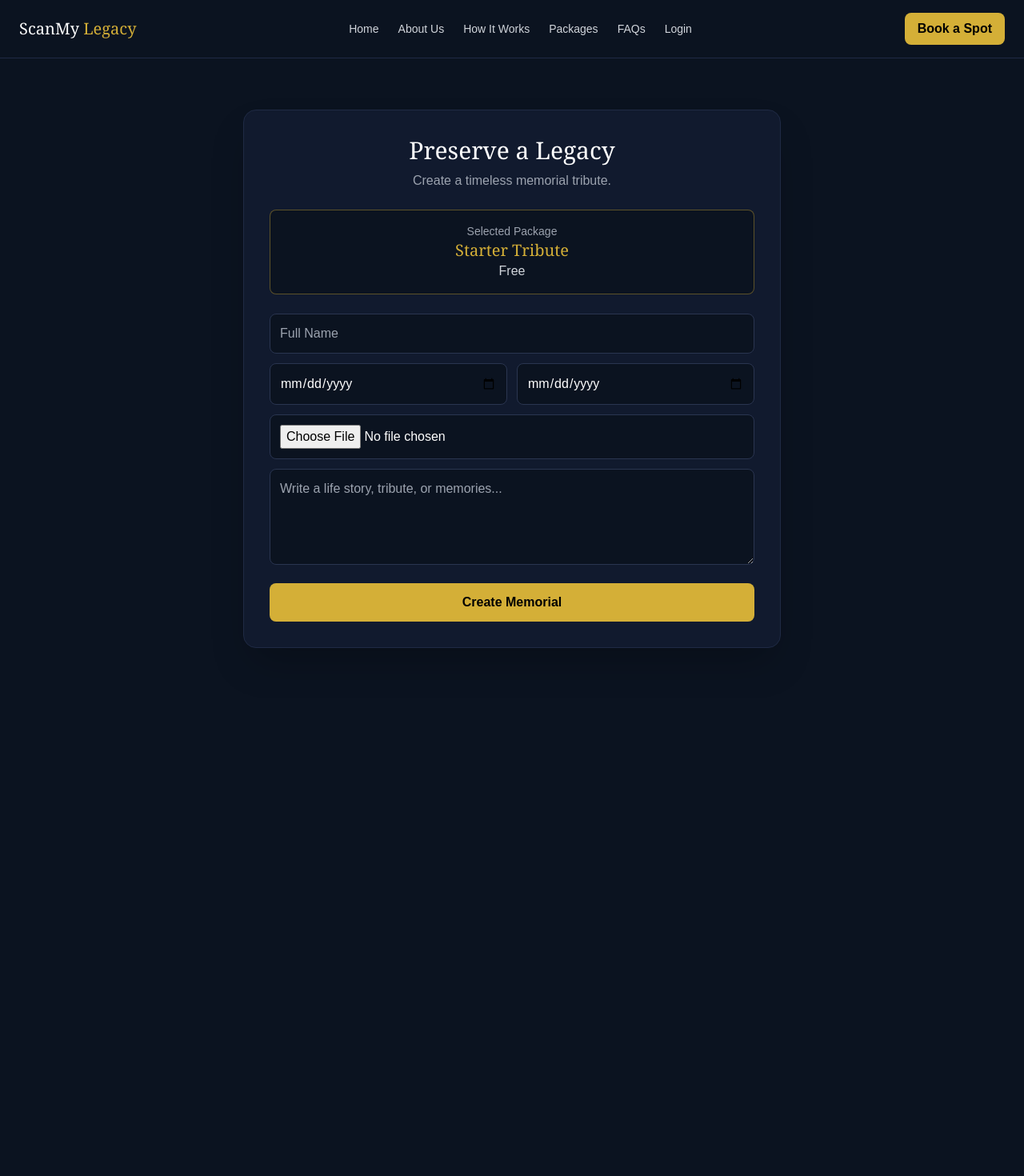
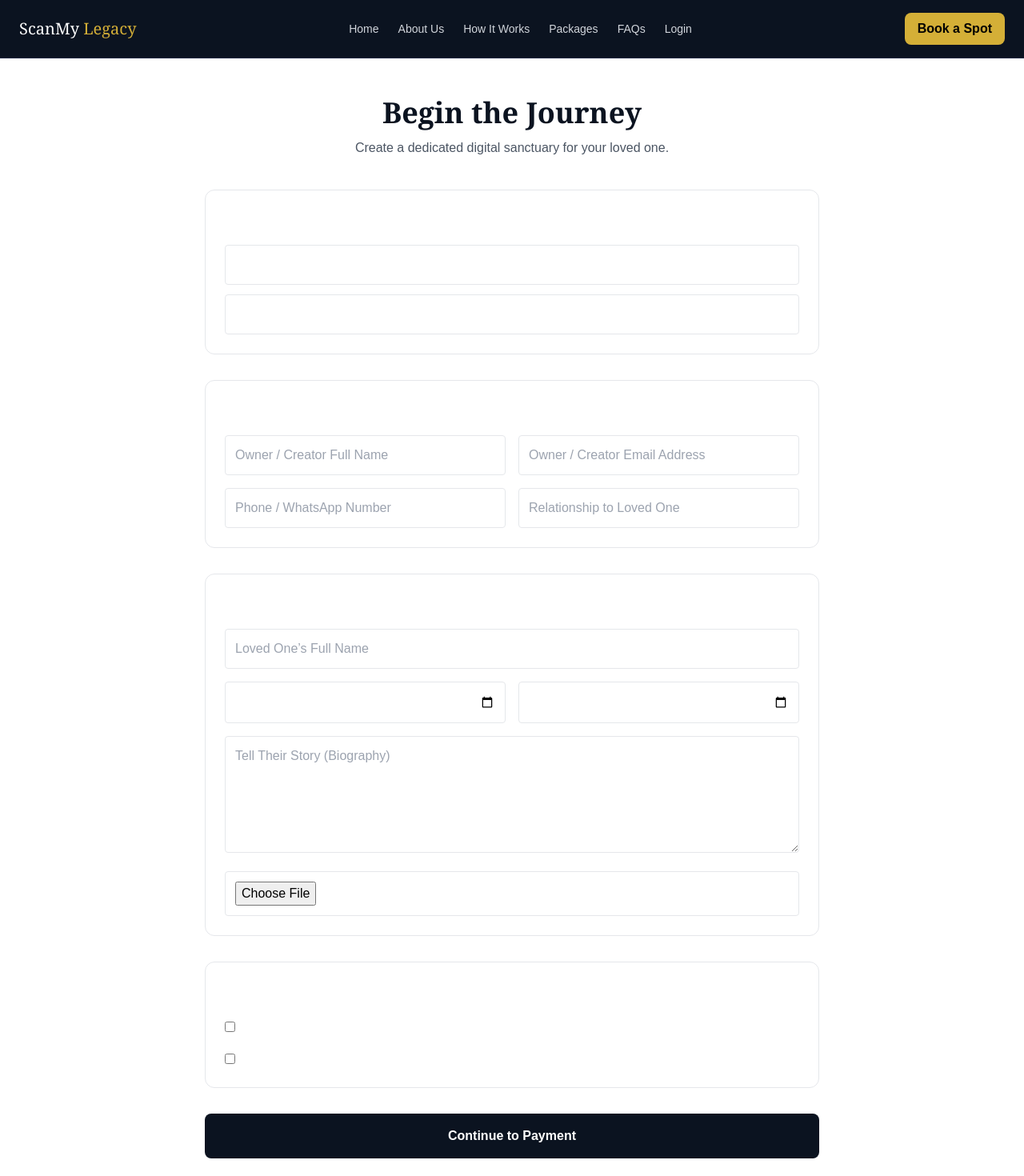
Before and after one commit to trinibuzz/scanmylegacy-app, a Next.js app: page /create-memorial in a window 1280 px wide. Shown: the top 1470 px of the page at 80% size. Before the commit the page ends 873 px from the top, so only its background shows below. Built offline with nearby package versions, Linux system fonts and the light colour scheme.

Commit message:
Upgrade create memorial form with creator details

```diff
--- a/app/create-memorial/page.tsx
+++ b/app/create-memorial/page.tsx
@@ -1,34 +1,21 @@
 "use client";
 
-import { Suspense, useState } from "react";
+import { useState } from "react";
 import { useSearchParams } from "next/navigation";
 
-const packageNames: any = {
-  "starter-tribute": "Starter Tribute",
-  "standard-legacy": "Standard Legacy",
-  "premium-legacy": "Premium Legacy",
-  "eternal-legacy": "Eternal Legacy",
-};
-
-const packagePrices: any = {
-  "starter-tribute": "0",
-  "standard-legacy": "59",
-  "premium-legacy": "89",
-  "eternal-legacy": "129",
-};
-
-function CreateMemorialForm() {
+export default function CreateMemorialPage() {
   const searchParams = useSearchParams();
 
-  const packageSlug = searchParams.get("package") || "starter-tribute";
-  const urlPrice = searchParams.get("price");
-  const refCode = searchParams.get("ref") || "";
+  const packageSlug = searchParams.get("package") || "";
+  const packagePrice = searchParams.get("price") || "0";
 
-  const packageName =
-    packageNames[packageSlug] || "Starter Tribute";
+  const [loading, setLoading] = useState(false);
 
-  const packagePrice =
-    urlPrice || packagePrices[packageSlug] || "0";
+  const [creatorName, setCreatorName] = useState("");
+  const [creatorEmail, setCreatorEmail] = useState("");
+  const [creatorPhone, setCreatorPhone] = useState("");
+  const [creatorRelationship, setCreatorRelationship] =
+    useState("");
 
   const [fullName, setFullName] = useState("");
   const [birthDate, setBirthDate] = useState("");
@@ -37,36 +24,58 @@ function CreateMemorialForm() {
   const [coverPhoto, setCoverPhoto] =
     useState<File | null>(null);
 
-  const [saving, setSaving] = useState(false);
+  const [enableFamilyTree, setEnableFamilyTree] =
+    useState(false);
 
-  const saveMemorial = async () => {
-    if (saving) return;
+  const [enableReminders, setEnableReminders] =
+    useState(false);
 
-    if (!fullName.trim()) {
-      alert("Please enter the full name");
+  const submitMemorial = async () => {
+    if (!creatorName || !creatorEmail || !fullName) {
+      alert(
+        "Please complete all required fields."
+      );
       return;
     }
 
-    try {
-      setSaving(true);
+    const formData = new FormData();
 
-      const formData = new FormData();
+    formData.append("creator_name", creatorName);
+    formData.append("creator_email", creatorEmail);
+    formData.append("creator_phone", creatorPhone);
+    formData.append(
+      "creator_relationship",
+      creatorRelationship
+    );
 
     formData.append("full_name", fullName);
     formData.append("birth_date", birthDate);
     formData.append("death_date", deathDate);
     formData.append("biography", biography);
+
     formData.append("package_slug", packageSlug);
-      formData.append("package_name", packageName);
+    formData.append(
+      "package_name",
+      packageSlug.replace(/-/g, " ")
+    );
     formData.append("package_price", packagePrice);
 
-      if (refCode) {
-        formData.append("referral_code", refCode);
-      }
+    formData.append(
+      "enable_family_tree",
+      enableFamilyTree ? "1" : "0"
+    );
+
+    formData.append(
+      "enable_reminders",
+      enableReminders ? "1" : "0"
+    );
 
     if (coverPhoto) {
       formData.append("cover_photo", coverPhoto);
     }
+
+    try {
+      setLoading(true);
 
       const res = await fetch("/api/memorials", {
         method: "POST",
@@ -80,180 +89,239 @@ function CreateMemorialForm() {
         return;
       }
 
-      const memorialId =
-        data.memorial?.id ||
-        data.memorial_id ||
-        data.id;
-
-      if (!memorialId) {
-        alert(
-          "Memorial created, but no memorial ID was returned."
-        );
-        return;
-      }
-
-      if (Number(packagePrice) === 0) {
-        window.location.href = "/dashboard";
-        return;
-      }
-
+      if (Number(packagePrice) > 0) {
         const paymentRes = await fetch(
           "/api/wipay-checkout",
           {
             method: "POST",
             headers: {
-            "Content-Type": "application/json",
+              "Content-Type":
+                "application/json",
             },
             body: JSON.stringify({
-            memorial_id: memorialId,
-            package_name: packageName,
-            package_price: packagePrice,
-            customer_name: fullName,
-            referral_code: refCode,
+              memorial_id: data.memorial.id,
+              package_name:
+                data.memorial.package_name,
+              package_price:
+                data.memorial.package_price,
+              customer_name: creatorName,
             }),
           }
         );
 
-      const paymentData = await paymentRes.json();
+        const paymentData =
+          await paymentRes.json();
 
         if (!paymentRes.ok) {
           alert(
             paymentData.error ||
-            "Payment initialization failed"
+              "Payment setup failed"
           );
           return;
         }
 
-      if (paymentData.checkout_url) {
         window.location.href =
           paymentData.checkout_url;
         return;
       }
 
-      alert("Invalid payment link received");
+      window.location.href = "/dashboard";
     } catch {
-      alert("Failed to create memorial");
+      alert("Something went wrong.");
     } finally {
-      setSaving(false);
+      setLoading(false);
     }
   };
 
   return (
-    <main className="flex min-h-screen items-center justify-center bg-[#0b1320] p-6 text-white">
-      <div className="w-full max-w-2xl rounded-2xl border border-[#1f2a44] bg-[#111a2e] p-8 shadow-2xl">
-        <h1 className="mb-2 text-center font-serif text-3xl">
-          Preserve a Legacy
+    <main className="min-h-screen bg-white px-6 py-12">
+      <div className="mx-auto max-w-3xl">
+        <div className="mb-10 text-center">
+          <h1 className="font-serif text-4xl font-bold text-[#0b1320]">
+            Begin the Journey
           </h1>
 
-        <p className="mb-6 text-center text-gray-400">
-          Create a timeless memorial tribute.
-        </p>
-
-        <div className="mb-6 rounded-lg border border-[#d4af37]/40 bg-[#0b1320] p-4 text-center">
-          <p className="text-sm text-gray-400">
-            Selected Package
-          </p>
-
-          <p className="font-serif text-xl text-[#d4af37]">
-            {packageName}
-          </p>
-
-          <p className="text-gray-300">
-            {Number(packagePrice) === 0
-              ? "Free"
-              : `$${packagePrice} USD`}
+          <p className="mt-3 text-gray-600">
+            Create a dedicated digital sanctuary
+            for your loved one.
           </p>
         </div>
 
-        {refCode && (
-          <div className="mb-6 rounded-lg border border-[#d4af37]/30 bg-[#0b1320] p-4 text-center">
-            <p className="text-sm text-gray-400">
-              Affiliate Referral Applied
-            </p>
-
-            <p className="font-mono text-[#d4af37]">
-              {refCode}
-            </p>
-          </div>
-        )}
+        <div className="space-y-8">
+          {/* Selected Package */}
+          <div className="rounded-xl border p-6">
+            <h2 className="mb-4 text-xl font-semibold">
+              Selected Package
+            </h2>
 
             <input
-          className="mb-3 w-full rounded-lg border border-[#2a3550] bg-[#0b1320] p-3 text-white outline-none"
-          placeholder="Full Name"
+              readOnly
+              value={packageSlug}
+              className="w-full rounded border p-3"
+            />
+
+            <input
+              readOnly
+              value={`$${packagePrice}`}
+              className="mt-3 w-full rounded border p-3"
+            />
+          </div>
+
+          {/* Your Information */}
+          <div className="rounded-xl border p-6">
+            <h2 className="mb-4 text-xl font-semibold">
+              Your Information
+            </h2>
+
+            <div className="grid gap-4 md:grid-cols-2">
+              <input
+                placeholder="Owner / Creator Full Name"
+                value={creatorName}
+                onChange={(e) =>
+                  setCreatorName(e.target.value)
+                }
+                className="rounded border p-3"
+              />
+
+              <input
+                placeholder="Owner / Creator Email Address"
+                value={creatorEmail}
+                onChange={(e) =>
+                  setCreatorEmail(
+                    e.target.value
+                  )
+                }
+                className="rounded border p-3"
+              />
+
+              <input
+                placeholder="Phone / WhatsApp Number"
+                value={creatorPhone}
+                onChange={(e) =>
+                  setCreatorPhone(
+                    e.target.value
+                  )
+                }
+                className="rounded border p-3"
+              />
+
+              <input
+                placeholder="Relationship to Loved One"
+                value={creatorRelationship}
+                onChange={(e) =>
+                  setCreatorRelationship(
+                    e.target.value
+                  )
+                }
+                className="rounded border p-3"
+              />
+            </div>
+          </div>
+
+          {/* Memorial Details */}
+          <div className="rounded-xl border p-6">
+            <h2 className="mb-4 text-xl font-semibold">
+              Memorial Details
+            </h2>
+
+            <input
+              placeholder="Loved One’s Full Name"
               value={fullName}
               onChange={(e) =>
                 setFullName(e.target.value)
               }
+              className="mb-4 w-full rounded border p-3"
             />
 
-        <div className="mb-3 grid grid-cols-1 gap-3 md:grid-cols-2">
+            <div className="grid gap-4 md:grid-cols-2">
               <input
                 type="date"
-            className="rounded-lg border border-[#2a3550] bg-[#0b1320] p-3 text-white outline-none"
                 value={birthDate}
                 onChange={(e) =>
-              setBirthDate(e.target.value)
+                  setBirthDate(
+                    e.target.value
+                  )
                 }
+                className="rounded border p-3"
               />
 
               <input
                 type="date"
-            className="rounded-lg border border-[#2a3550] bg-[#0b1320] p-3 text-white outline-none"
                 value={deathDate}
                 onChange={(e) =>
-              setDeathDate(e.target.value)
+                  setDeathDate(
+                    e.target.value
+                  )
                 }
+                className="rounded border p-3"
               />
             </div>
 
+            <textarea
+              placeholder="Tell Their Story (Biography)"
+              value={biography}
+              onChange={(e) =>
+                setBiography(e.target.value)
+              }
+              className="mt-4 w-full rounded border p-3"
+              rows={5}
+            />
+
             <input
               type="file"
-          accept="image/*"
-          className="mb-3 w-full rounded-lg border border-[#2a3550] bg-[#0b1320] p-3 text-white"
               onChange={(e) =>
                 setCoverPhoto(
                   e.target.files?.[0] || null
                 )
               }
+              className="mt-4 w-full rounded border p-3"
             />
+          </div>
 
-        <textarea
-          className="mb-4 min-h-[120px] w-full rounded-lg border border-[#2a3550] bg-[#0b1320] p-3 text-white outline-none"
-          placeholder="Write a life story, tribute, or memories..."
-          value={biography}
+          {/* Additional Options */}
+          <div className="rounded-xl border p-6">
+            <h2 className="mb-4 text-xl font-semibold">
+              Additional Options
+            </h2>
+
+            <label className="mb-4 flex items-center gap-3">
+              <input
+                type="checkbox"
+                checked={enableFamilyTree}
                 onChange={(e) =>
-            setBiography(e.target.value)
+                  setEnableFamilyTree(
+                    e.target.checked
+                  )
                 }
               />
+              Enable Family Tree
+            </label>
+
+            <label className="flex items-center gap-3">
+              <input
+                type="checkbox"
+                checked={enableReminders}
+                onChange={(e) =>
+                  setEnableReminders(
+                    e.target.checked
+                  )
+                }
+              />
+              Enable Anniversary Reminders
+            </label>
+          </div>
 
           <button
-          onClick={saveMemorial}
-          disabled={saving}
-          className="w-full rounded-lg bg-[#d4af37] py-3 font-semibold text-black disabled:opacity-60"
+            onClick={submitMemorial}
+            disabled={loading}
+            className="w-full rounded-lg bg-[#0b1320] py-4 font-semibold text-white"
           >
-          {saving
+            {loading
               ? "Creating Memorial..."
-            : Number(packagePrice) === 0
-            ? "Create Memorial"
-            : "Continue To Payment"}
+              : "Continue to Payment"}
           </button>
+        </div>
       </div>
     </main>
   );
 }
-
-export default function CreateMemorial() {
-  return (
-    <Suspense
-      fallback={
-        <main className="flex min-h-screen items-center justify-center bg-[#0b1320] p-6 text-white">
-          <div className="rounded-2xl border border-[#1f2a44] bg-[#111a2e] p-8 text-center">
-            Loading...
-          </div>
-        </main>
-      }
-    >
-      <CreateMemorialForm />
-    </Suspense>
-  );
-}
```
Lines whose indentation alone changed are shown as unchanged.
